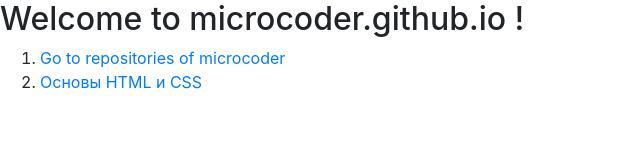
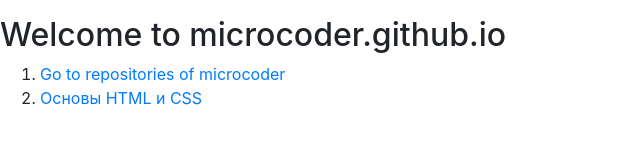
Before and after one commit to microcoder/microcoder.github.io, a plain HTML site: page index.html in a window 1280 px wide. Shown: the whole page, without its empty margins (0-640 px from the left). Drawn offline with nearby package versions, Linux system fonts and the light colour scheme.

Commit message:
Update index.html

```diff
--- a/index.html
+++ b/index.html
@@ -8,12 +8,14 @@
     <title>microcoder.github.io</title>
 </head>
 <body>
-    <h2>Welcome to microcoder.github.io !</h2>
+    <p>
+        <h2>Welcome to microcoder.github.io</h2>
 
-    <ol>
-        <li><a href="https://github.com/microcoder">Go to repositories of microcoder</a></li>
-        <li><a href="https://cdn.rawgit.com/microcoder/course-basics-html-css/master/index.html">Основы HTML и CSS</a></li>
-    </ol>
+        <ol>
+            <li><a href="https://github.com/microcoder">Go to repositories of microcoder</a></li>
+            <li><a href="https://cdn.rawgit.com/microcoder/course-basics-html-css/master/index.html">Основы HTML и CSS</a></li>
+        </ol>
+    </p>
 
     <script src="https://code.jquery.com/jquery-3.3.1.slim.min.js" integrity="sha384-q8i/X+965DzO0rT7abK41JStQIAqVgRVzpbzo5smXKp4YfRvH+8abtTE1Pi6jizo" crossorigin="anonymous"></script>
     <script src="https://cdnjs.cloudflare.com/ajax/libs/popper.js/1.14.3/umd/popper.min.js" integrity="sha384-ZMP7rVo3mIykV+2+9J3UJ46jBk0WLaUAdn689aCwoqbBJiSnjAK/l8WvCWPIPm49" crossorigin="anonymous"></script>
```
